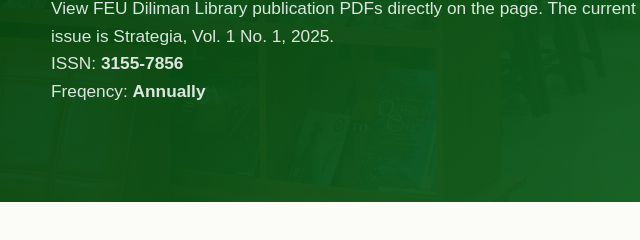
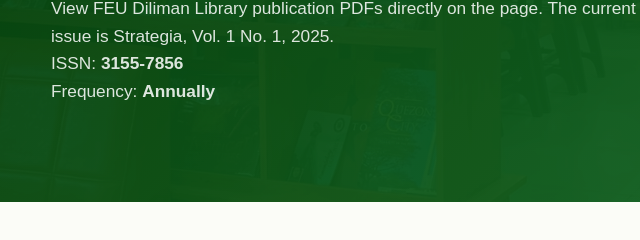
Before and after one commit to bino1786/feudlibrary, a plain HTML site: page publications.html in a window 1280 px wide. Shown: the part 470-710 px from the top of the page, 13-653 px from the left. Drawn offline with Linux system fonts and the light colour scheme.

Commit message:
Correct grammar

```diff
--- a/publications.html
+++ b/publications.html
@@ -50,7 +50,7 @@
             Strategia, Vol. 1 No. 1, 2025.
           </p>
           <p>ISSN: <strong>3155-7856</strong></p>
-          <p>Freqency: <strong>Annually</strong></p>
+          <p>Frequency: <strong>Annually</strong></p>
         </div>
         <nav class="crumbs" aria-label="Breadcrumb">
           <a href="index.html">Home</a><span>/</span><span>Publications</span>
```
